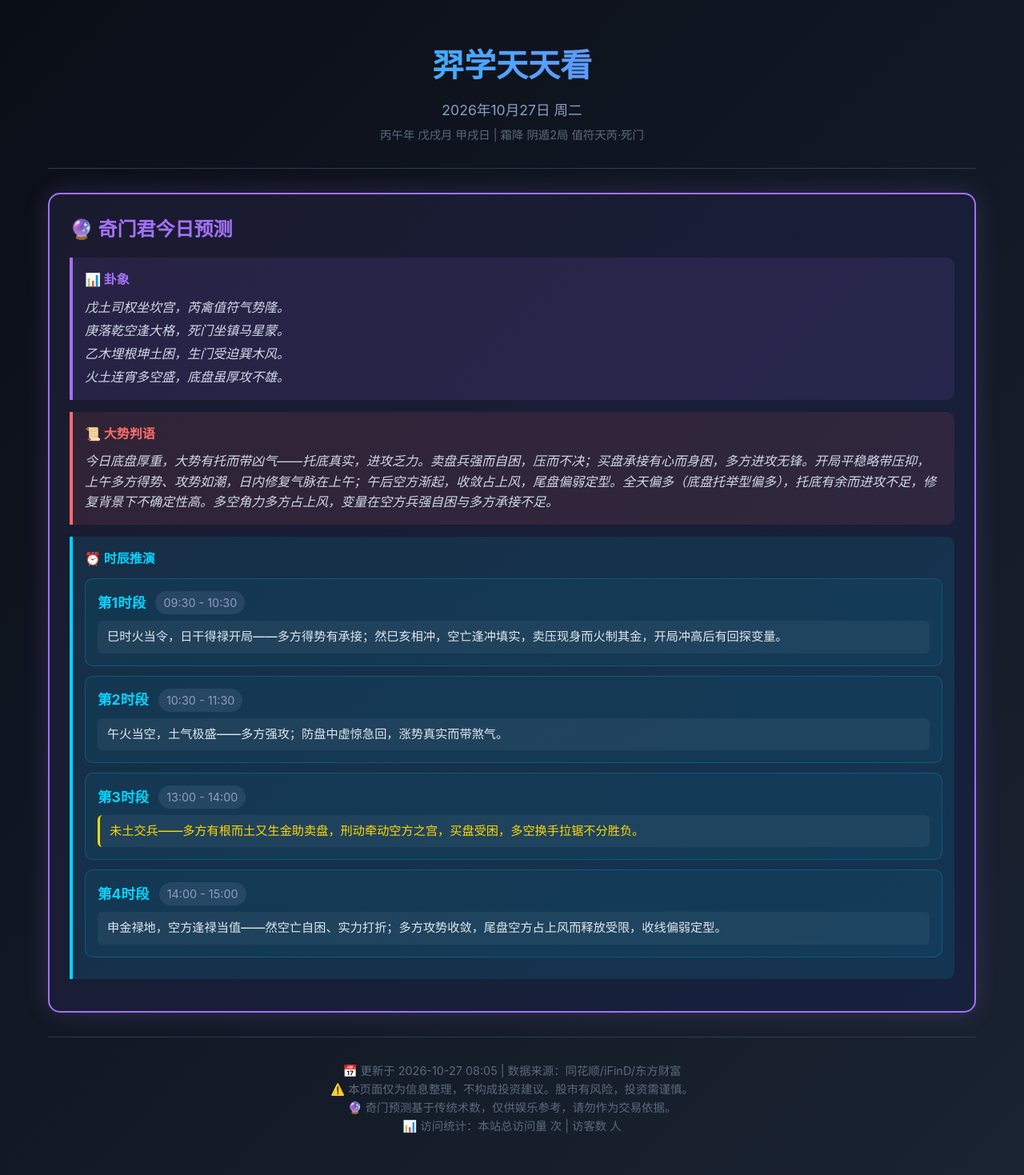
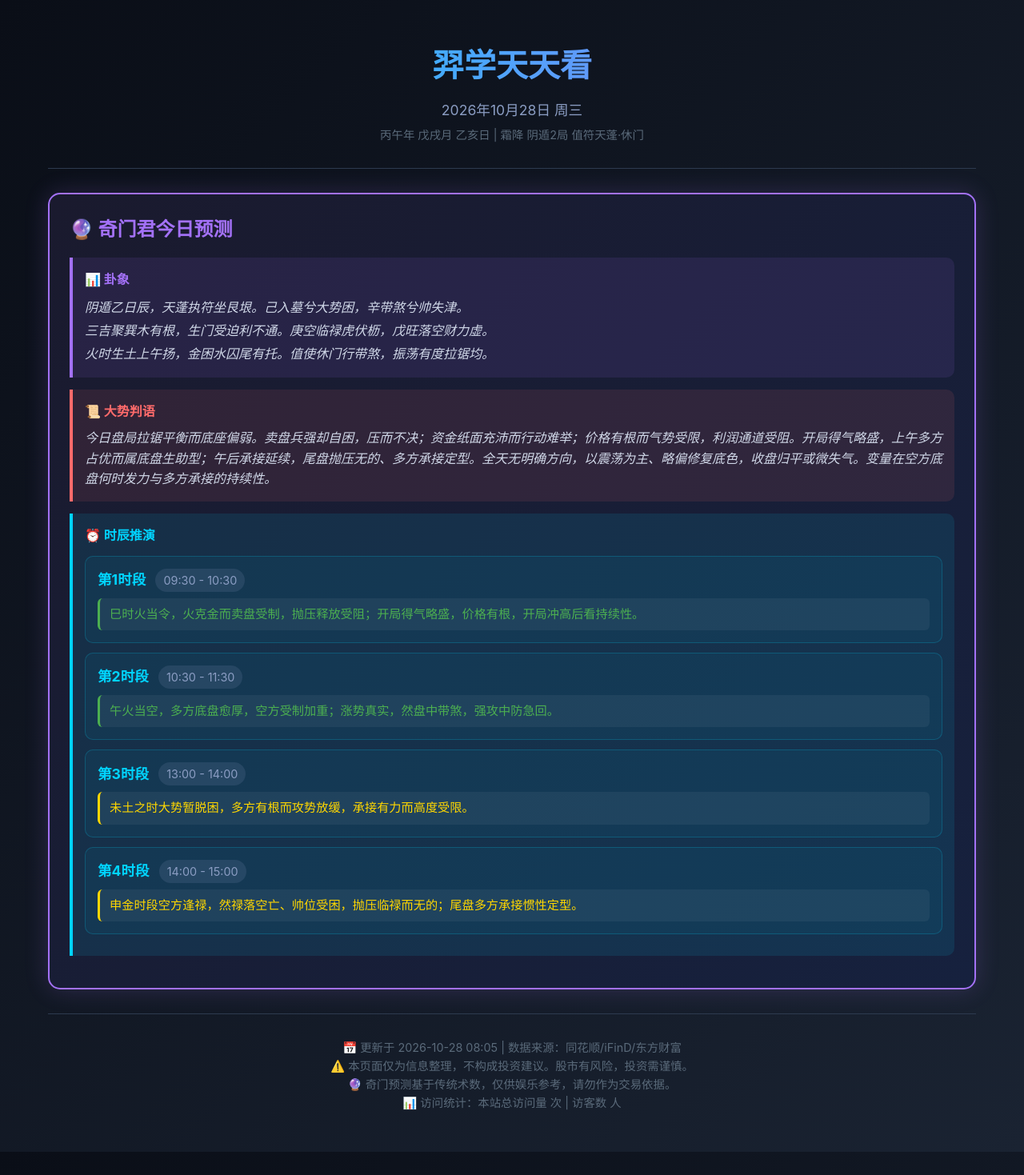
Before and after one commit to xiaoyi0319a/yixue-dashboard, a Jekyll site: the page index.html, which Jekyll copies as it is, in a window 1280 px wide. Shown: the whole page at 80% size. Built offline with Jekyll 4.4.1, drawn with Linux system fonts in a browser that asks for light colours; comment, search, counter and statistics services are not loaded; after the commit the page ends 1440 px from its top, so only the background shows below that.

Commit message:
网站更新 2026-10-28 [暂停模式] 奇门无方向(C维持-R弱反转)·平开偏高·四时段偏强/偏强/中性偏强/中性偏强·方向区块整段移除

```diff
--- a/index.html
+++ b/index.html
@@ -4,12 +4,12 @@
     <meta charset="UTF-8">
     <meta name="viewport" content="width=device-width, initial-scale=1.0">
     <meta http-equiv="Cache-Control" content="no-cache, no-store, must-revalidate">
-    <meta property="og:title" content="羿学天天看 | 2026-10-27">
-    <meta property="og:description" content="🔮 阴遁2局·偏多·平开偏低（底盘托举型偏多，托底真实而进攻乏力，上午攻势如潮午后收敛定型）| 📈📰 方向整理已暂停（09-27指令）">
+    <meta property="og:title" content="羿学天天看 | 2026-10-28">
+    <meta property="og:description" content="🔮 阴遁2局·无方向·平开偏高（拉锯平衡，上午多方占优，尾盘多方承接定型）| 📈📰 方向整理已暂停（09-27指令）">
     <meta property="og:type" content="website">
     <meta property="og:url" content="https://xiaoyi0319a.github.io/yixue-dashboard/">
     <meta name="twitter:card" content="summary_large_image">
-    <title>羿学天天看 | 2026-10-27</title>
+    <title>羿学天天看 | 2026-10-28</title>
     <link rel="stylesheet" href="css/style.css">
     <script async src="https://busuanzi.ibruce.info/busuanzi/2.3/busuanzi.pure.mini.js"></script>
 </head>
@@ -17,18 +17,18 @@
     <div class="container">
         <div class="header">
             <h1>羿学天天看</h1>
-            <div class="date">2026年10月27日 周二</div>
-            <div class="ganzhi">丙午年 戊戌月 甲戌日 | 霜降 阴遁2局 值符天芮·死门</div>
+            <div class="date">2026年10月28日 周三</div>
+            <div class="ganzhi">丙午年 戊戌月 乙亥日 | 霜降 阴遁2局 值符天蓬·休门</div>
         </div>
         <div class="qimen-section">
             <h2>🔮 奇门君今日预测</h2>
             <div class="qimen-hexagram">
                 <h4>📊 卦象</h4>
-                <p>戊土司权坐坎宫，芮禽值符气势隆。<br>庚落乾空逢大格，死门坐镇马星蒙。<br>乙木埋根坤土困，生门受迫巽木风。<br>火土连宵多空盛，底盘虽厚攻不雄。</p>
+                <p>阴遁乙日辰，天蓬执符坐艮垠。己入墓兮大势困，辛带煞兮帅失津。<br>三吉聚巽木有根，生门受迫利不通。庚空临禄虎伏枥，戊旺落空财力虚。<br>火时生土上午扬，金困水囚尾有托。值使休门行带煞，振荡有度拉锯均。</p>
             </div>
             <div class="qimen-verdict">
                 <h4>📜 大势判语</h4>
-                <p><i>今日底盘厚重，大势有托而带凶气——托底真实，进攻乏力。卖盘兵强而自困，压而不决；买盘承接有心而身困，多方进攻无锋。开局平稳略带压抑，上午多方得势、攻势如潮，日内修复气脉在上午；午后空方渐起，收敛占上风，尾盘偏弱定型。全天偏多（底盘托举型偏多），托底有余而进攻不足，修复背景下不确定性高。多空角力多方占上风，变量在空方兵强自困与多方承接不足。</i></p>
+                <p><i>今日盘局拉锯平衡而底座偏弱。卖盘兵强却自困，压而不决；资金纸面充沛而行动难举；价格有根而气势受限，利润通道受阻。开局得气略盛，上午多方占优而属底盘生助型；午后承接延续，尾盘抛压无的、多方承接定型。全天无明确方向，以震荡为主、略偏修复底色，收盘归平或微失气。变量在空方底盘何时发力与多方承接的持续性。</i></p>
             </div>
             <div class="qimen-time">
                 <h4>⏰ 时辰推演</h4>
@@ -37,33 +37,33 @@
                         <span class="time-name">第1时段</span>
                         <span class="time-range">09:30 - 10:30</span>
                     </div>
-                    <div class="time-verdict positive">巳时火当令，日干得禄开局——多方得势有承接；然巳亥相冲，空亡逢冲填实，卖压现身而火制其金，开局冲高后有回探变量。</div>
+                    <div class="time-verdict up">巳时火当令，火克金而卖盘受制，抛压释放受阻；开局得气略盛，价格有根，开局冲高后看持续性。</div>
                 </div>
                 <div class="time-slot">
                     <div class="time-header">
                         <span class="time-name">第2时段</span>
                         <span class="time-range">10:30 - 11:30</span>
                     </div>
-                    <div class="time-verdict positive">午火当空，土气极盛——多方强攻；防盘中虚惊急回，涨势真实而带煞气。</div>
+                    <div class="time-verdict up">午火当空，多方底盘愈厚，空方受制加重；涨势真实，然盘中带煞，强攻中防急回。</div>
                 </div>
                 <div class="time-slot">
                     <div class="time-header">
                         <span class="time-name">第3时段</span>
                         <span class="time-range">13:00 - 14:00</span>
                     </div>
-                    <div class="time-verdict neutral">未土交兵——多方有根而土又生金助卖盘，刑动牵动空方之宫，买盘受困，多空换手拉锯不分胜负。</div>
+                    <div class="time-verdict neutral">未土之时大势暂脱困，多方有根而攻势放缓，承接有力而高度受限。</div>
                 </div>
                 <div class="time-slot">
                     <div class="time-header">
                         <span class="time-name">第4时段</span>
                         <span class="time-range">14:00 - 15:00</span>
                     </div>
-                    <div class="time-verdict negative">申金禄地，空方逢禄当值——然空亡自困、实力打折；多方攻势收敛，尾盘空方占上风而释放受限，收线偏弱定型。</div>
+                    <div class="time-verdict neutral">申金时段空方逢禄，然禄落空亡、帅位受困，抛压临禄而无的；尾盘多方承接惯性定型。</div>
                 </div>
             </div>
         </div>
         <div class="footer">
-            <p>📅 更新于 2026-10-27 08:05 | 数据来源：同花顺/iFinD/东方财富</p>
+            <p>📅 更新于 2026-10-28 08:05 | 数据来源：同花顺/iFinD/东方财富</p>
             <p>⚠️ 本页面仅为信息整理，不构成投资建议。股市有风险，投资需谨慎。</p>
             <p>🔮 奇门预测基于传统术数，仅供娱乐参考，请勿作为交易依据。</p>
             <p>📊 访问统计：<span id="busuanzi_container_site_pv">本站总访问量 <span id="busuanzi_value_site_pv"></span> 次</span> | <span id="busuanzi_container_site_uv">访客数 <span id="busuanzi_value_site_uv"></span> 人</span></p>
```
